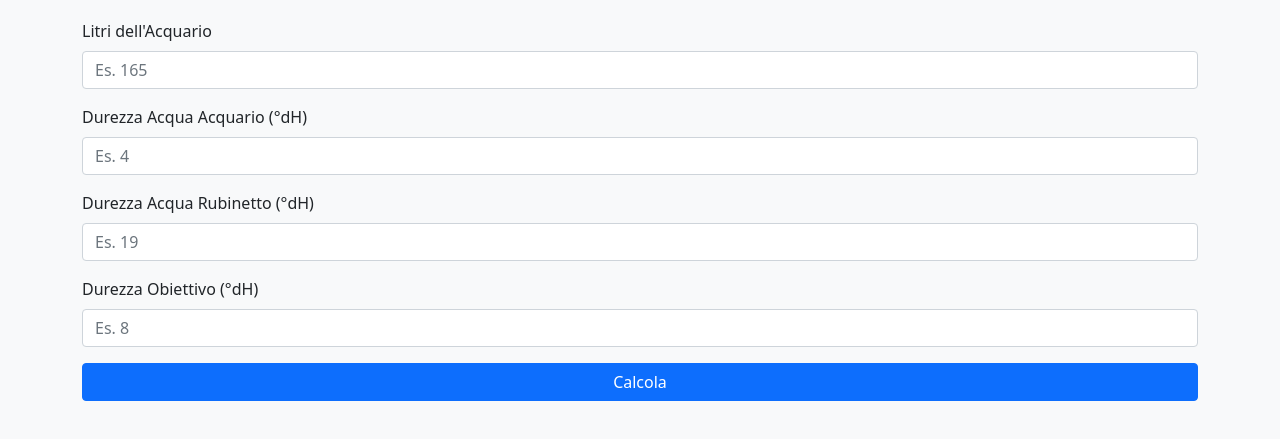
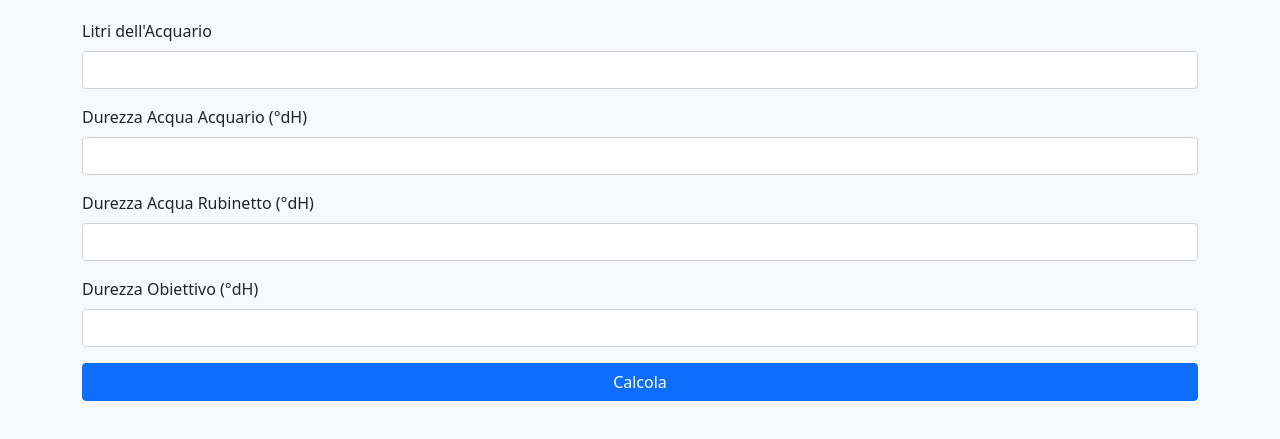
Before and after one commit to davidenotoo/Calcolatore-Durezza-H2O-Acquario, a plain HTML site: page index.html in a window 1280 px wide. Shown: the part 101-540 px from the top of the page. Drawn offline with nearby package versions, Linux system fonts and the light colour scheme.

Commit message:
Update index.html

```diff
--- a/index.html
+++ b/index.html
@@ -16,19 +16,19 @@
         <form id="waterForm">
             <div class="mb-3">
                 <label for="litriAcquario" class="form-label">Litri dell'Acquario</label>
-                <input type="number" class="form-control" id="litriAcquario" placeholder="Es. 165" required>
+                <input type="number" class="form-control" id="litriAcquario" required>
             </div>
             <div class="mb-3">
                 <label for="durezzaAcquario" class="form-label">Durezza Acqua Acquario (°dH)</label>
-                <input type="number" class="form-control" id="durezzaAcquario" placeholder="Es. 4" required>
+                <input type="number" class="form-control" id="durezzaAcquario" required>
             </div>
             <div class="mb-3">
                 <label for="durezzaRubinetto" class="form-label">Durezza Acqua Rubinetto (°dH)</label>
-                <input type="number" class="form-control" id="durezzaRubinetto" placeholder="Es. 19" required>
+                <input type="number" class="form-control" id="durezzaRubinetto" required>
             </div>
             <div class="mb-3">
                 <label for="durezzaTarget" class="form-label">Durezza Obiettivo (°dH)</label>
-                <input type="number" class="form-control" id="durezzaTarget" placeholder="Es. 8" required>
+                <input type="number" class="form-control" id="durezzaTarget" required>
             </div>
             <button type="submit" class="btn btn-primary w-100">Calcola</button>
         </form>
```
